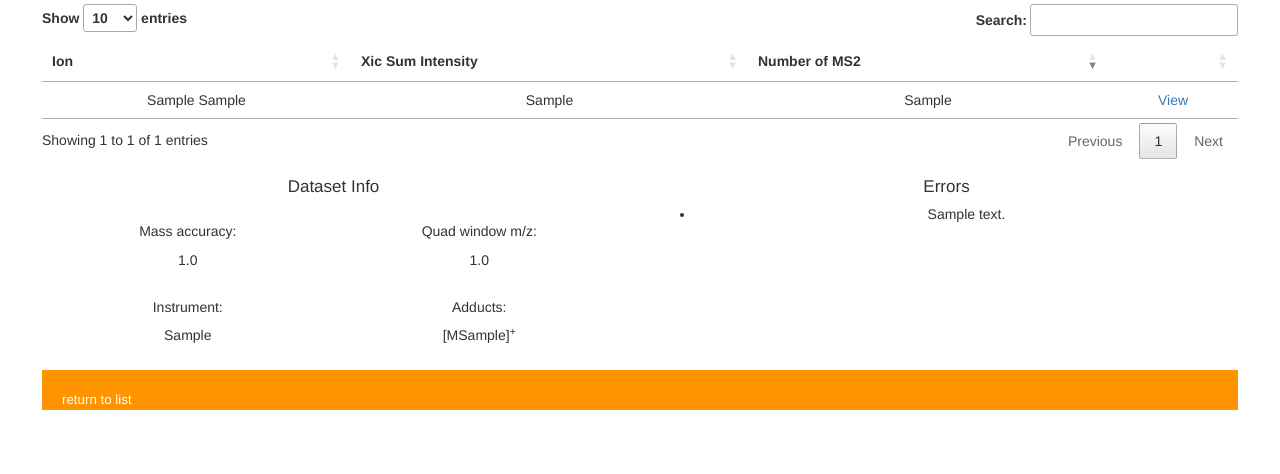
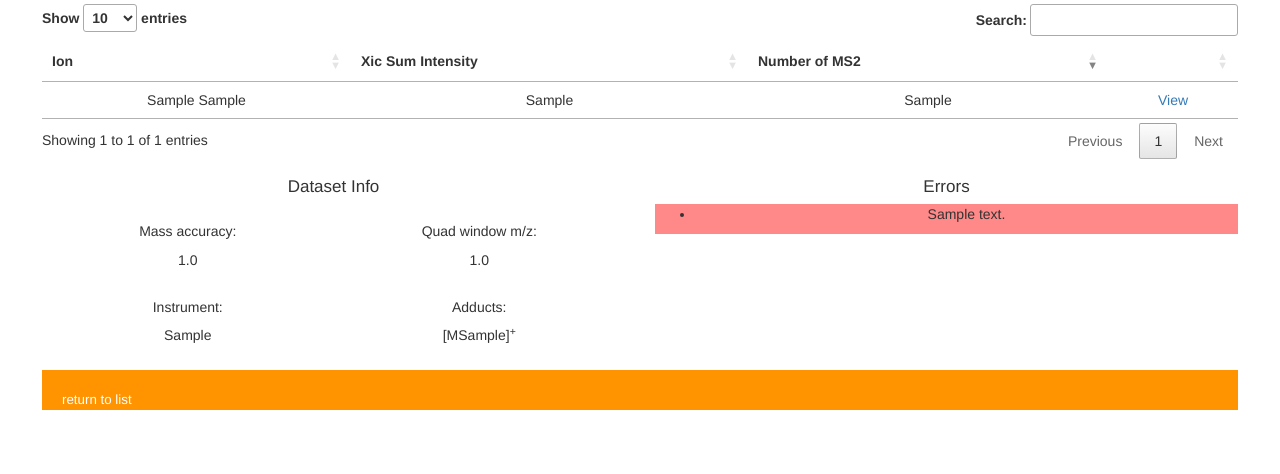
Before and after one commit to alexandrovteam/curatr, a Django app: template mcf_standard_browser/standards_review/templates/mcf_standards_browse/mcf_dataset_detail.html in a window 1280 px wide. Shown: the part 162-636 px from the top of the page. Run offline with Django 3.2, Linux system fonts and the light colour scheme; tables that the repository leaves empty hold one stand-in row (values such as "Sample post"); the template is opened without the code that fills it: values that come from a table or form of the project are taken from there, most other values are stand-ins (such as "Sample title", 1, 10 or a date in 2020); parts of the project's set-up code (start-up, migrations or seed data) failed here and were passed over; some libraries are stand-ins or nearby versions.

Commit message:
Change error list styling
- make scrollable
- red background

```diff
--- a/mcf_standard_browser/standards_review/templates/mcf_standards_browse/mcf_dataset_detail.html
+++ b/mcf_standard_browser/standards_review/templates/mcf_standards_browse/mcf_dataset_detail.html
@@ -2,6 +2,13 @@
 {% block head %}
     <script src="http://ajax.googleapis.com/ajax/libs/jquery/1.11.2/jquery.min.js" type="text/javascript"></script>
     <link rel="stylesheet" href="https://cdn.datatables.net/1.10.10/css/jquery.dataTables.min.css">
+    <style type="text/css">
+    .error-list {
+        background-color: #FF8888;
+        max-height: 200px;
+        overflow-y: auto
+    }
+    </style>
 {% endblock %}
 {% block content %}
     <div class="page-header-extras">
@@ -51,11 +58,13 @@
         <div class="col-md-6">
             <h2>Errors</h2>
             {% if dataset.processingerror_set.values_list %}
-            <ul>
-                {% for err in dataset.processingerror_set.values_list %}
-                <li> {{ err.2 }} </li>
-                {% endfor %}
-            </ul>
+            <div class="error-list">
+                <ul>
+                    {% for err in dataset.processingerror_set.values_list %}
+                    <li> {{ err.2 }} </li>
+                    {% endfor %}
+                </ul>
+            </div>
             {% else %}
             This dataset finished without errors
             {% endif %}
```
